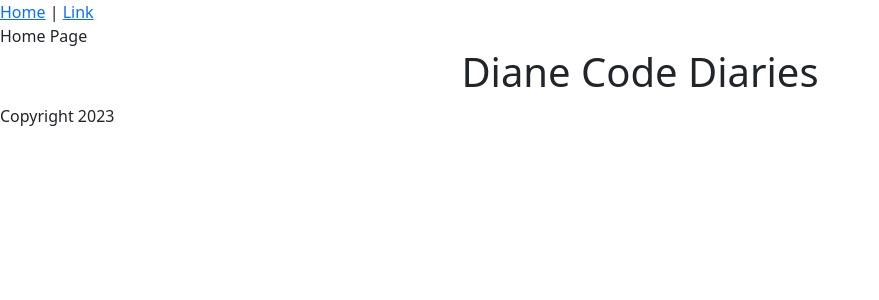
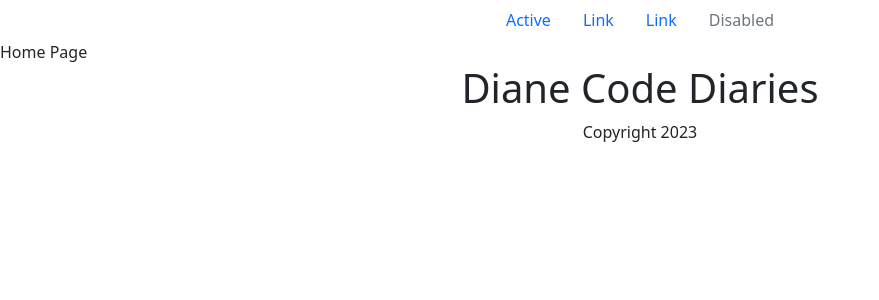
Before and after one commit to DMVCodeX/DianeCode-Diaries, a React (Vite) app: page / in a window 1280 px wide. Shown: the top 300 px of the page, without its empty margins (0-879 px from the left). Built offline with nearby package versions, Linux system fonts and the light colour scheme.

Commit message:
add new navbar

```diff
--- a/src/Footer.jsx
+++ b/src/Footer.jsx
@@ -1,7 +1,7 @@
 export function Footer() {
   return (
     <footer>
-      <p>Copyright 2023</p>
+      <p className="center-text">Copyright 2023</p>
     </footer>
   );
 }
--- a/src/Header.jsx
+++ b/src/Header.jsx
@@ -2,7 +2,26 @@ export function Header() {
   return (
     <header>
       <nav>
-        <a href="#">Home</a> | <a href="#">Link</a>
+        <ul className="nav justify-content-center">
+          <li className="nav-item">
+            <a className="nav-link active" aria-current="page" href="#">
+              Active
+            </a>
+          </li>
+          <li className="nav-item">
+            <a className="nav-link" href="#">
+              Link
+            </a>
+          </li>
+          <li className="nav-item">
+            <a className="nav-link" href="#">
+              Link
+            </a>
+          </li>
+          <li className="nav-item">
+            <a className="nav-link disabled">Disabled</a>
+          </li>
+        </ul>
       </nav>
     </header>
   );
```
